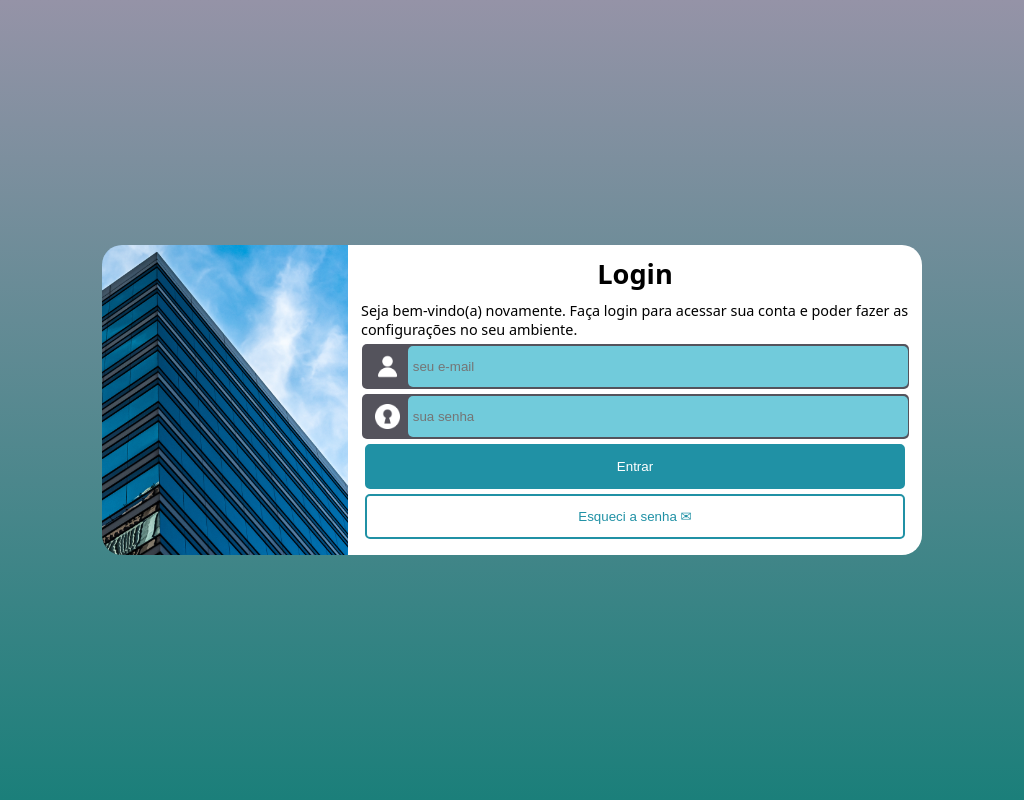
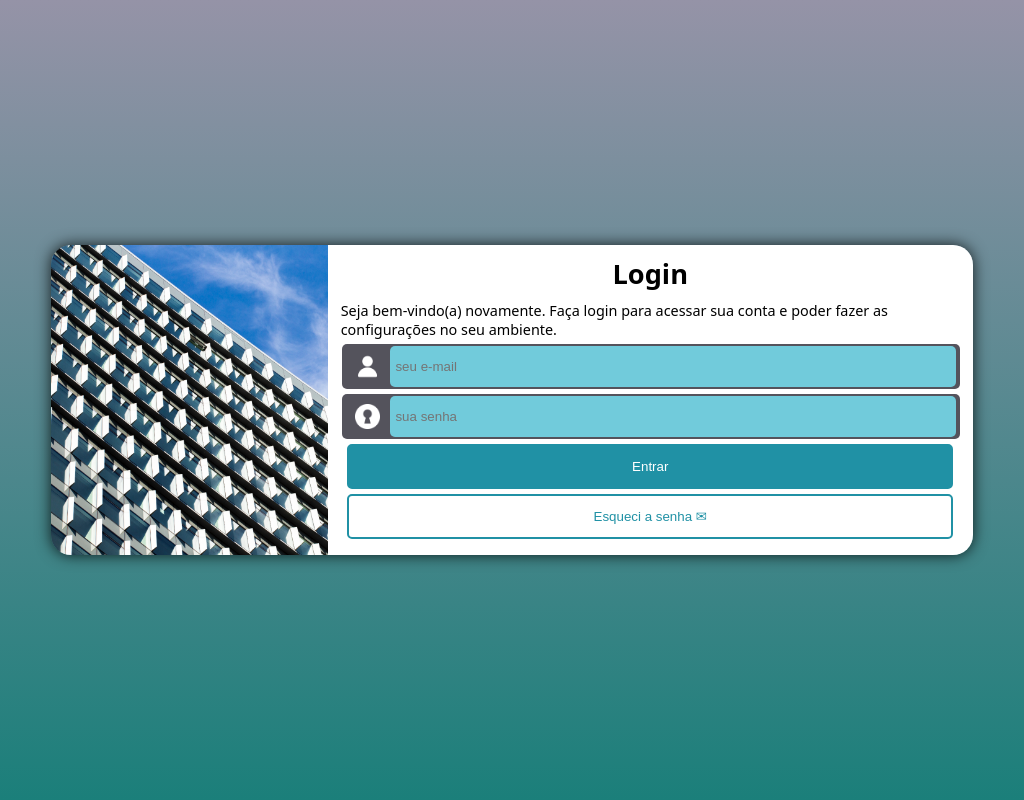
Before and after one commit to conkauage/projeto-login, a PHP site: page / in a window 1024 px wide. Run offline with PHP 8.4, Linux system fonts and the light colour scheme.

Commit message:
projeto login

```diff
--- a/estilos/media-queries.css
+++ b/estilos/media-queries.css
@@ -10,9 +10,9 @@
 
     }
     section#login {
-        max-width: 820px;
+        max-width: 90vw;
         height: 310px;
-        background-image: url(../imagens/build3.jpg);
+        background-image: url(../imagens/build21.png);
         margin: auto;
         background-position: center left;
         background-repeat: no-repeat;
@@ -72,6 +72,7 @@
         text-indent: 5px;
         border-radius: 5px;
         border-style: hidden;
+
     }
 }
 
@@ -86,7 +87,7 @@
     section#login {
         margin: auto;
         width: 275px;
-        height: 560px;
+        height: 534px;
         background-image: url(../imagens/build.jpg);
         background-position: center top;
         background-repeat: no-repeat;
--- a/estilos/style.css
+++ b/estilos/style.css
@@ -21,17 +21,18 @@ main {
 
 section#login {
     width: 950px;
-    height: 350px;
+    height: 380px;
     background-image: url(../imagens/build.jpg);
     margin: auto;
     background-position: center right;
     background-repeat: no-repeat;
     background-size: contain;
     border-radius: 20px;
+    box-shadow: 0px 0px 15px rgba(0, 0, 0, 0.815);
 }
 
 div#formulario {
-    height: 350px;
+    height: 380px;
     width: 50%;
     background-color: white;
     border-radius: 20px 0px 0px 20px;
```
Also changed, not shown: imagens/build21.png (added).
